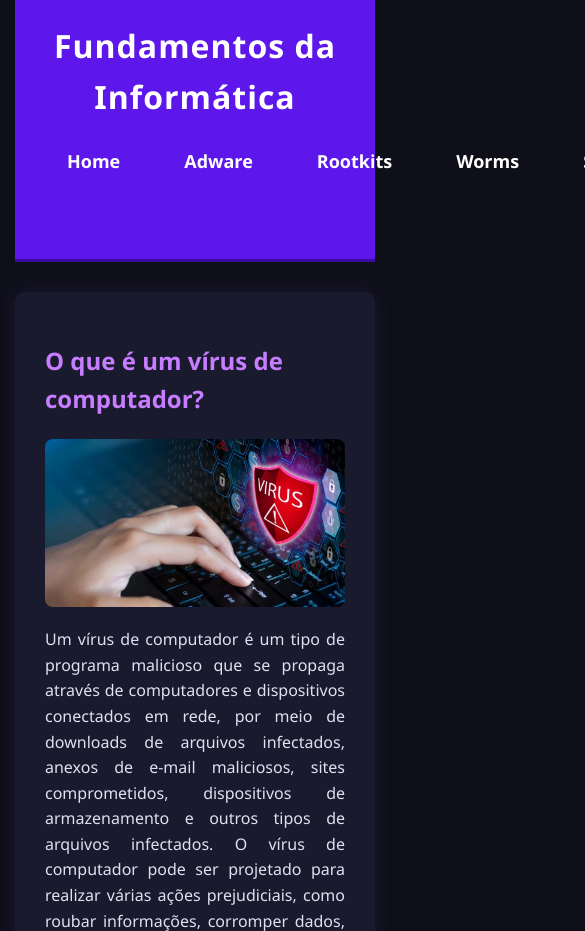
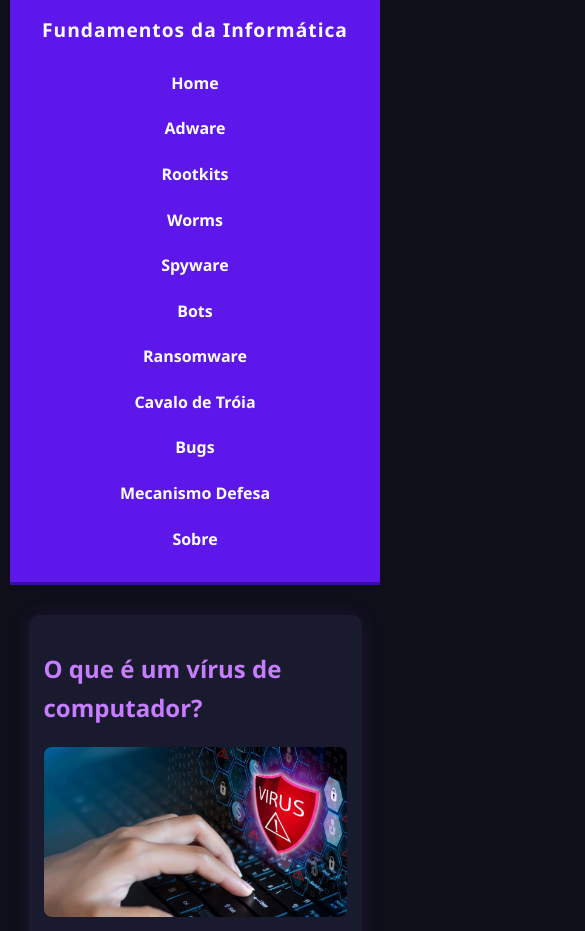
Before and after one commit to Caikke/ProjetoFI, a plain HTML site: page index.html in a window 390 px wide. Shown: the top 931 px of the page, 585 px wide, since content can reach past the window. Drawn offline with Linux system fonts and the light colour scheme.

Commit message:
Update style.css

```diff
--- a/assets/css/style.css
+++ b/assets/css/style.css
@@ -105,3 +105,46 @@ nav ul li a:hover {
     max-height: 300px;
     object-fit: cover;
 }
+
+@media (max-width: 768px) {
+    .conteudo {
+        max-width: 90%;
+        padding: 20px;
+    }
+
+    .topo h1 {
+        font-size: 1.5rem;
+    }
+
+    nav ul {
+        flex-direction: column;
+        align-items: center;
+    }
+
+    nav ul li {
+        margin-bottom: 10px;
+    }
+}
+
+@media (max-width: 480px) {
+    body {
+        padding: 0 10px;
+    }
+
+    .topo {
+        padding: 15px;
+    }
+
+    .topo h1 {
+        font-size: 1.2rem;
+    }
+
+    .conteudo {
+        padding: 15px;
+    }
+
+    nav ul li a {
+        font-size: 16px;
+        padding: 5px 10px;
+    }
+}
```
